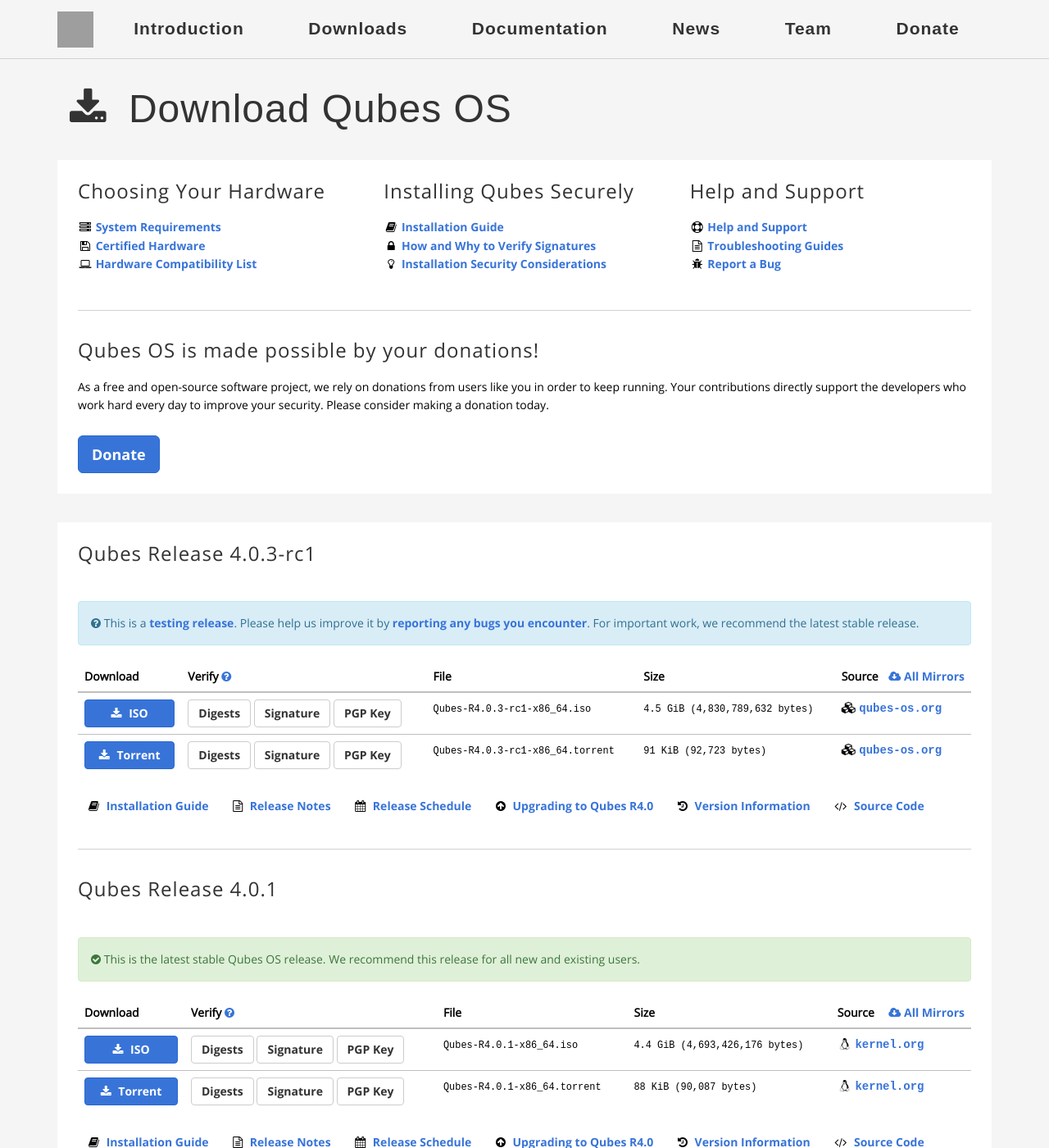
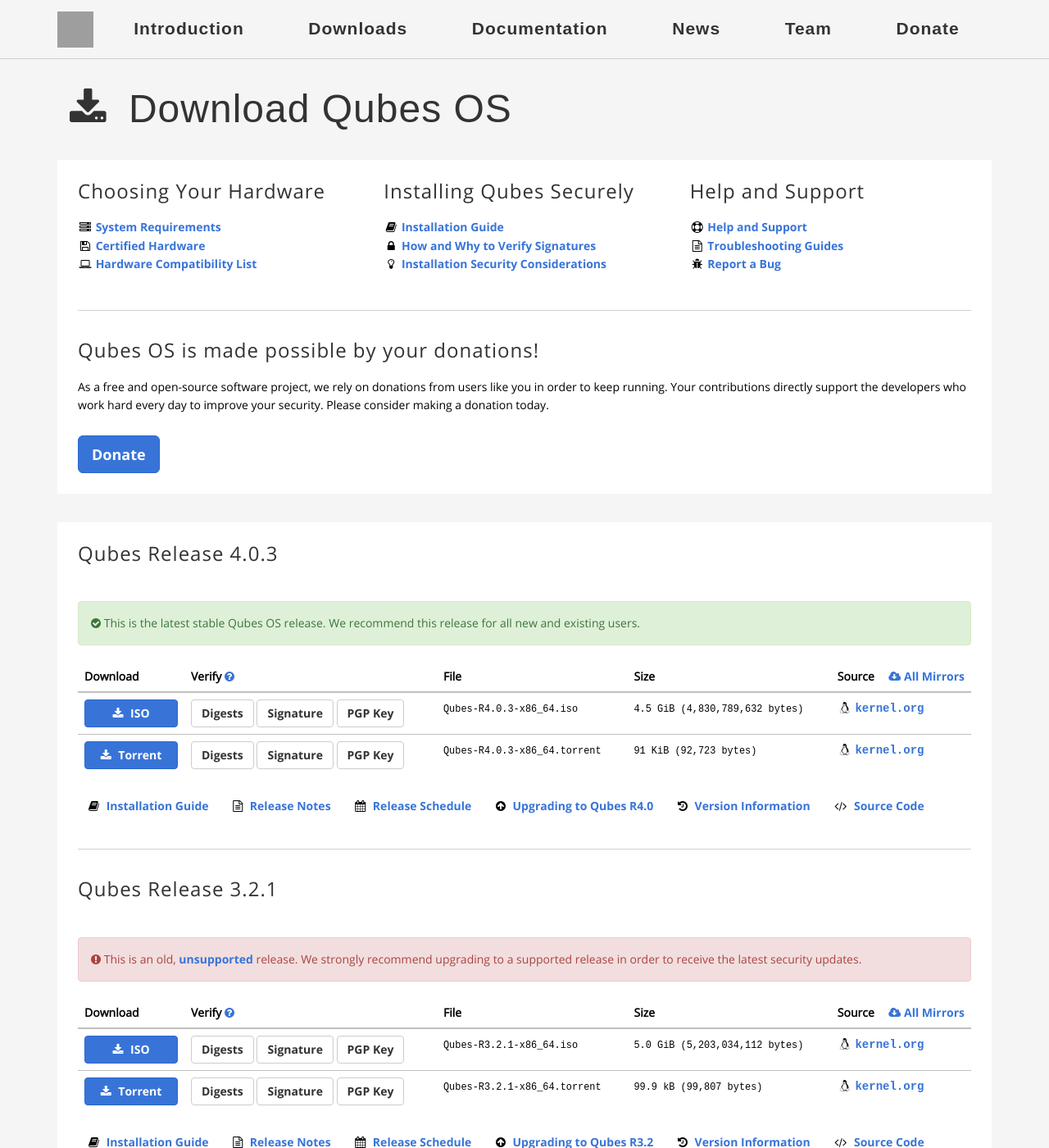
Before and after one commit to QubesOS/qubesos.github.io, a Jekyll site: the page built from pages/downloads.md, in a window 1280 px wide and 1400 px high. Shown: the whole window at 82% size. Built offline with Jekyll 4.4.1, drawn with Linux system fonts in a browser that asks for light colours; some web fonts are replaced; grey boxes are pictures that could not be loaded.

```diff
--- a/_data/downloads.yml
+++ b/_data/downloads.yml
@@ -5,92 +5,7 @@
 # "Deprecated" means old and no longer supported.
 
 releases:
-  Qubes Release 4.0.3-rc1:
-    testing: yes
-    latest: no
-    aging: no
-    deprecated: no
-    sources:
-      - name: qubes-os.org
-        display: yes
-        method: HTTPS
-        type: ISO
-        filename: Qubes-R4.0.3-rc1-x86_64.iso
-        size: 4.5 GiB (4,830,789,632 bytes)
-        url: https://ftp.qubes-os.org/iso/Qubes-R4.0.3-rc1-x86_64.iso
-        verifiers:
-          hash: https://ftp.qubes-os.org/iso/Qubes-R4.0.3-rc1-x86_64.iso.DIGESTS
-          sig: https://ftp.qubes-os.org/iso/Qubes-R4.0.3-rc1-x86_64.iso.asc
-          key: https://keys.qubes-os.org/keys/qubes-release-4-signing-key.asc
-      - name: qubes-os.org
-        display: yes
-        method: BitTorrent
-        type: Torrent
-        filename: Qubes-R4.0.3-rc1-x86_64.torrent
-        size: 91 KiB (92,723 bytes)
-        url: https://ftp.qubes-os.org/iso/Qubes-R4.0.3-rc1-x86_64.torrent
-        verifiers:
-          hash: https://ftp.qubes-os.org/iso/Qubes-R4.0.3-rc1-x86_64.iso.DIGESTS
-          sig: https://ftp.qubes-os.org/iso/Qubes-R4.0.3-rc1-x86_64.iso.asc
-          key: https://keys.qubes-os.org/keys/qubes-release-4-signing-key.asc
-      - name: kernel.org
-        display: no
-        method: HTTPS
-        type: ISO
-        filename: Qubes-R4.0.3-rc1-x86_64.iso
-        size: 4.5 GiB (4,830,789,632 bytes)
-        url: https://mirrors.edge.kernel.org/qubes/iso/Qubes-R4.0.3-rc1-x86_64.iso
-        verifiers:
-          hash: https://mirrors.edge.kernel.org/qubes/iso/Qubes-R4.0.3-rc1-x86_64.iso.DIGESTS
-          sig: https://mirrors.edge.kernel.org/qubes/iso/Qubes-R4.0.3-rc1-x86_64.iso.asc
-          key: https://keys.qubes-os.org/keys/qubes-release-4-signing-key.asc
-      - name: halifax.rwth-aachen.de
-        display: no
-        method: HTTP
-        type: ISO
-        filename: Qubes-R4.0.3-rc1-x86_64.iso
-        size: 4.5 GiB (4,830,789,632 bytes)
-        url: http://ftp.halifax.rwth-aachen.de/qubes/iso/Qubes-R4.0.3-rc1-x86_64.iso
-        verifiers:
-          hash: http://ftp.halifax.rwth-aachen.de/qubes/iso/Qubes-R4.0.3-rc1-x86_64.iso.DIGESTS
-          sig: http://ftp.halifax.rwth-aachen.de/qubes/iso/Qubes-R4.0.3-rc1-x86_64.iso.asc
-          key: https://keys.qubes-os.org/keys/qubes-release-4-signing-key.asc
-      - name: kernel.org
-        display: no
-        method: BitTorrent
-        type: Torrent
-        filename: Qubes-R4.0.3-rc1-x86_64.torrent
-        size: 91 KiB (92,723 bytes)
-        url: https://mirrors.edge.kernel.org/qubes/iso/Qubes-R4.0.3-rc1-x86_64.torrent
-        verifiers:
-          hash: https://mirrors.edge.kernel.org/qubes/iso/Qubes-R4.0.3-rc1-x86_64.iso.DIGESTS
-          sig: https://mirrors.edge.kernel.org/qubes/iso/Qubes-R4.0.3-rc1-x86_64.iso.asc
-          key: https://keys.qubes-os.org/keys/qubes-release-4-signing-key.asc
-      - name: halifax.rwth-aachen.de
-        display: no
-        method: BitTorrent
-        type: Torrent
-        filename: Qubes-R4.0.3-rc1-x86_64.torrent
-        size: 91 KiB (92,723 bytes)
-        url: http://ftp.halifax.rwth-aachen.de/qubes/iso/Qubes-R4.0.3-rc1-x86_64.torrent
-        verifiers:
-          hash: http://ftp.halifax.rwth-aachen.de/qubes/iso/Qubes-R4.0.3-rc1-x86_64.iso.DIGESTS
-          sig: http://ftp.halifax.rwth-aachen.de/qubes/iso/Qubes-R4.0.3-rc1-x86_64.iso.asc
-          key: https://keys.qubes-os.org/keys/qubes-release-4-signing-key.asc
-    docs:
-      Installation Guide:
-        featured: yes
-        url: /doc/installation-guide/
-      Release Notes:
-        url: /doc/releases/4.0/release-notes/
-      Release Schedule:
-        url: /doc/releases/4.0/schedule/
-      Upgrading to Qubes R4.0:
-        url: /doc/releases/4.0/release-notes/#upgrading
-    featured_docs:
-      get:
-      - Release Notes
-  Qubes Release 4.0.1:
+  Qubes Release 4.0.3:
     testing: no
     latest: yes
     aging: no
@@ -100,67 +15,67 @@ releases:
         display: no
         method: HTTPS
         type: ISO
-        filename: Qubes-R4.0.1-x86_64.iso
-        size: 4.4 GiB (4,693,426,176 bytes)
-        url: https://ftp.qubes-os.org/iso/Qubes-R4.0.1-x86_64.iso
+        filename: Qubes-R4.0.3-x86_64.iso
+        size: 4.5 GiB (4,830,789,632 bytes)
+        url: https://ftp.qubes-os.org/iso/Qubes-R4.0.3-x86_64.iso
         verifiers:
-          hash: https://ftp.qubes-os.org/iso/Qubes-R4.0.1-x86_64.iso.DIGESTS
-          sig: https://ftp.qubes-os.org/iso/Qubes-R4.0.1-x86_64.iso.asc
+          hash: https://ftp.qubes-os.org/iso/Qubes-R4.0.3-x86_64.iso.DIGESTS
+          sig: https://ftp.qubes-os.org/iso/Qubes-R4.0.3-x86_64.iso.asc
           key: https://keys.qubes-os.org/keys/qubes-release-4-signing-key.asc
       - name: qubes-os.org
         display: no
         method: BitTorrent
         type: Torrent
-        filename: Qubes-R4.0.1-x86_64.torrent
-        size: 88 KiB (90,087 bytes)
-        url: https://ftp.qubes-os.org/iso/Qubes-R4.0.1-x86_64.torrent
+        filename: Qubes-R4.0.3-x86_64.torrent
+        size: 91 KiB (92,723 bytes)
+        url: https://ftp.qubes-os.org/iso/Qubes-R4.0.3-x86_64.torrent
         verifiers:
-          hash: https://ftp.qubes-os.org/iso/Qubes-R4.0.1-x86_64.iso.DIGESTS
-          sig: https://ftp.qubes-os.org/iso/Qubes-R4.0.1-x86_64.iso.asc
+          hash: https://ftp.qubes-os.org/iso/Qubes-R4.0.3-x86_64.iso.DIGESTS
+          sig: https://ftp.qubes-os.org/iso/Qubes-R4.0.3-x86_64.iso.asc
           key: https://keys.qubes-os.org/keys/qubes-release-4-signing-key.asc
       - name: kernel.org
         display: yes
         method: HTTPS
         type: ISO
-        filename: Qubes-R4.0.1-x86_64.iso
-        size: 4.4 GiB (4,693,426,176 bytes)
-        url: https://mirrors.edge.kernel.org/qubes/iso/Qubes-R4.0.1-x86_64.iso
+        filename: Qubes-R4.0.3-x86_64.iso
+        size: 4.5 GiB (4,830,789,632 bytes)
+        url: https://mirrors.edge.kernel.org/qubes/iso/Qubes-R4.0.3-x86_64.iso
         verifiers:
-          hash: https://mirrors.edge.kernel.org/qubes/iso/Qubes-R4.0.1-x86_64.iso.DIGESTS
-          sig: https://mirrors.edge.kernel.org/qubes/iso/Qubes-R4.0.1-x86_64.iso.asc
+          hash: https://mirrors.edge.kernel.org/qubes/iso/Qubes-R4.0.3-x86_64.iso.DIGESTS
+          sig: https://mirrors.edge.kernel.org/qubes/iso/Qubes-R4.0.3-x86_64.iso.asc
           key: https://keys.qubes-os.org/keys/qubes-release-4-signing-key.asc
       - name: halifax.rwth-aachen.de
         display: no
         method: HTTP
         type: ISO
-        filename: Qubes-R4.0.1-x86_64.iso
-        size: 4.4 GiB (4,693,426,176 bytes)
-        url: http://ftp.halifax.rwth-aachen.de/qubes/iso/Qubes-R4.0.1-x86_64.iso
+        filename: Qubes-R4.0.3-x86_64.iso
+        size: 4.5 GiB (4,830,789,632 bytes)
+        url: http://ftp.halifax.rwth-aachen.de/qubes/iso/Qubes-R4.0.3-x86_64.iso
         verifiers:
-          hash: http://ftp.halifax.rwth-aachen.de/qubes/iso/Qubes-R4.0.1-x86_64.iso.DIGESTS
-          sig: http://ftp.halifax.rwth-aachen.de/qubes/iso/Qubes-R4.0.1-x86_64.iso.asc
+          hash: http://ftp.halifax.rwth-aachen.de/qubes/iso/Qubes-R4.0.3-x86_64.iso.DIGESTS
+          sig: http://ftp.halifax.rwth-aachen.de/qubes/iso/Qubes-R4.0.3-x86_64.iso.asc
           key: https://keys.qubes-os.org/keys/qubes-release-4-signing-key.asc
       - name: kernel.org
         display: yes
         method: BitTorrent
         type: Torrent
-        filename: Qubes-R4.0.1-x86_64.torrent
-        size: 88 KiB (90,087 bytes)
-        url: https://mirrors.edge.kernel.org/qubes/iso/Qubes-R4.0.1-x86_64.torrent
+        filename: Qubes-R4.0.3-x86_64.torrent
+        size: 91 KiB (92,723 bytes)
+        url: https://mirrors.edge.kernel.org/qubes/iso/Qubes-R4.0.3-x86_64.torrent
         verifiers:
-          hash: https://mirrors.edge.kernel.org/qubes/iso/Qubes-R4.0.1-x86_64.iso.DIGESTS
-          sig: https://mirrors.edge.kernel.org/qubes/iso/Qubes-R4.0.1-x86_64.iso.asc
+          hash: https://mirrors.edge.kernel.org/qubes/iso/Qubes-R4.0.3-x86_64.iso.DIGESTS
+          sig: https://mirrors.edge.kernel.org/qubes/iso/Qubes-R4.0.3-x86_64.iso.asc
           key: https://keys.qubes-os.org/keys/qubes-release-4-signing-key.asc
       - name: halifax.rwth-aachen.de
         display: no
         method: BitTorrent
         type: Torrent
-        filename: Qubes-R4.0.1-x86_64.torrent
-        size: 88 KiB (90,087 bytes)
-        url: http://ftp.halifax.rwth-aachen.de/qubes/iso/Qubes-R4.0.1-x86_64.torrent
+        filename: Qubes-R4.0.3-x86_64.torrent
+        size: 91 KiB (92,723 bytes)
+        url: http://ftp.halifax.rwth-aachen.de/qubes/iso/Qubes-R4.0.3-x86_64.torrent
         verifiers:
-          hash: http://ftp.halifax.rwth-aachen.de/qubes/iso/Qubes-R4.0.1-x86_64.iso.DIGESTS
-          sig: http://ftp.halifax.rwth-aachen.de/qubes/iso/Qubes-R4.0.1-x86_64.iso.asc
+          hash: http://ftp.halifax.rwth-aachen.de/qubes/iso/Qubes-R4.0.3-x86_64.iso.DIGESTS
+          sig: http://ftp.halifax.rwth-aachen.de/qubes/iso/Qubes-R4.0.3-x86_64.iso.asc
           key: https://keys.qubes-os.org/keys/qubes-release-4-signing-key.asc
     docs:
       Installation Guide:
```
